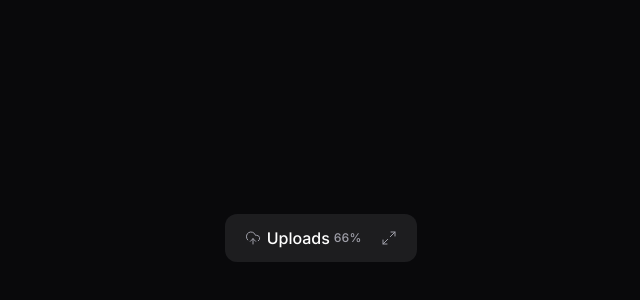
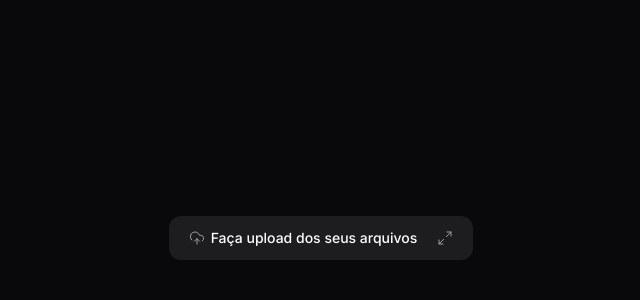
Before and after one commit to Clemilsonchaves/web, a React (Vite) app: page / in a window 1280 px wide. Shown: the part 162-462 px from the top of the page, without its empty margins (319-959 px from the left). Built offline with nearby package versions, Linux system fonts and the light colour scheme.

Commit message:
fix: update upload status display to reflect actual uploads count in UploadWidgetUploadList component

```diff
--- a/src/components/upload-widget-title.tsx
+++ b/src/components/upload-widget-title.tsx
@@ -1,18 +1,16 @@
 import { UploadCloud } from "lucide-react";
+import { useUploads } from "../store/uploads";
 
 export function UploadWidgetTitle() {
-   const isThereAnyPendingUpload = true;
-   const uploadGlobalpercentage = 66;
+  const { uploads } = useUploads();
+  const isThereAnyPendingUpload = uploads.size > 0;
 
     return (
 
         <div className="flex items-center gap-1.5 font-medium">
          <UploadCloud strokeWidth={1.5} className="size-4 text-zinc-400" />
          {isThereAnyPendingUpload ? (
-            <span className="flex items-center gap-1">
-              Uploads
-              <span className="text-xs text-zinc-400 tabular-nums">{uploadGlobalpercentage}%</span>
-            </span>
+        <span className="flex items-center gap-1">Uploads</span>
          ) : (
          <span className="text-sm font-medium">Faça upload dos seus arquivos</span>
          )}
--- a/src/components/upload-widget-upload-list.tsx
+++ b/src/components/upload-widget-upload-list.tsx
@@ -11,7 +11,7 @@ export function UploadWidgetUploadList( ) {
         <div className="px-3 flex flex-col gap-3">
           <span className="text-xs font-medium">
             Uploads files{' '}
-            <span className="text-zinc-400">(2)</span>
+            <span className="text-zinc-400">({uploads.size})</span>
           </span>
 
           {isUploadListEmpty ? (
```
